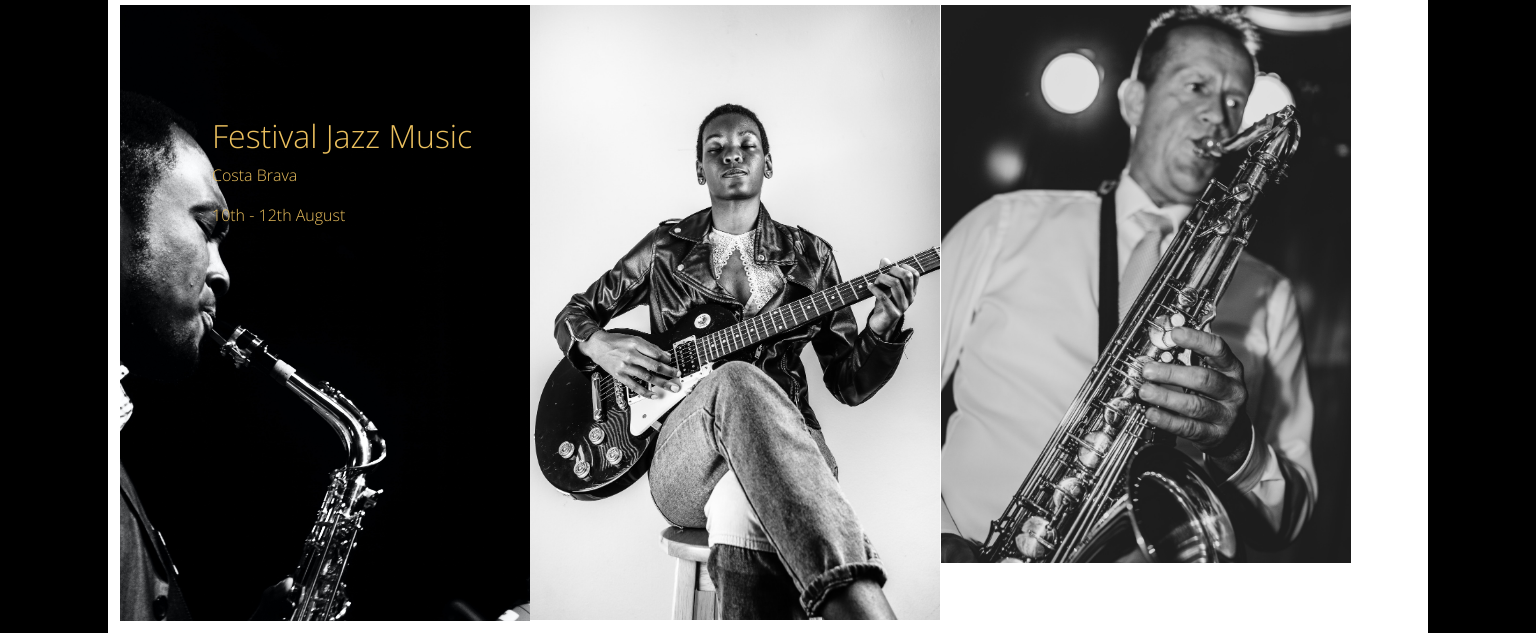
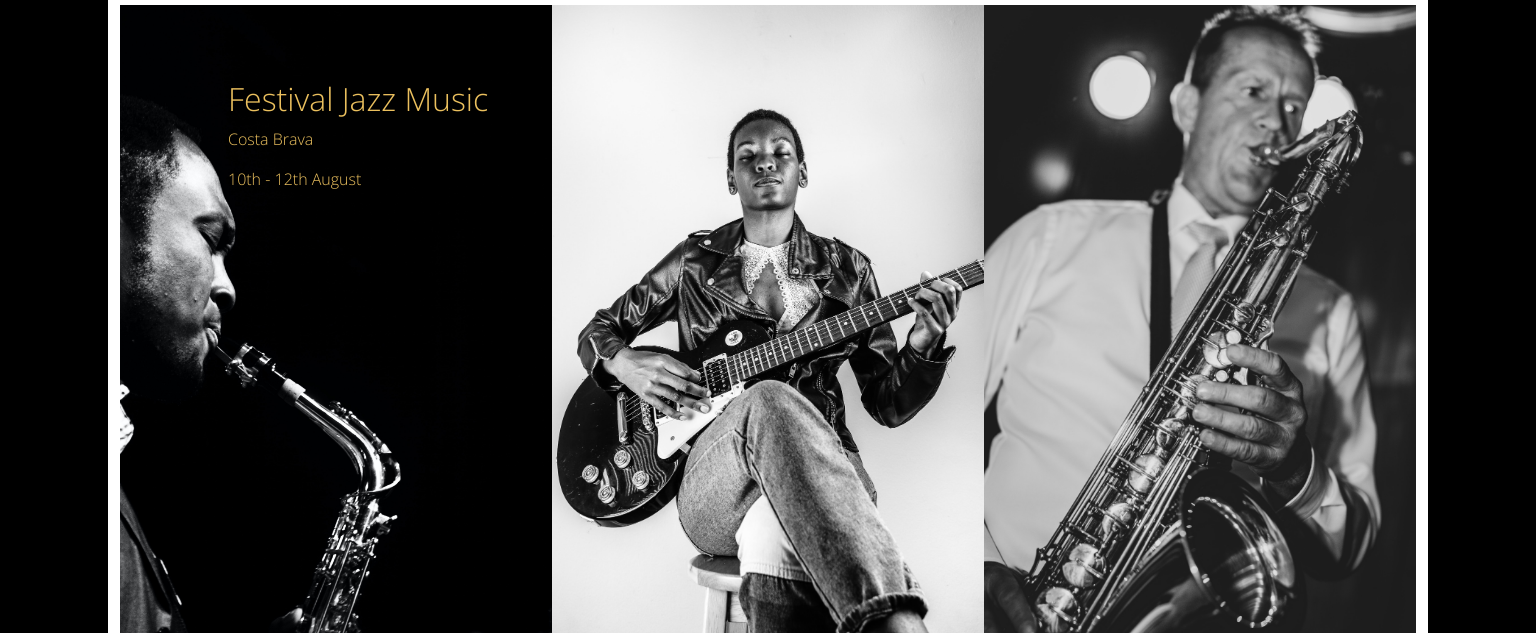
Before and after one commit to uly081219/festival-jazz, a website built with Parcel: page src/index.html in a window 1536 px wide. Shown: the part 73-706 px from the top of the page. Built offline with nearby package versions, Linux system fonts and the light colour scheme.

Commit message:
festival jazz project

```diff
--- a/src/assets/styles/layouts/_home.scss
+++ b/src/assets/styles/layouts/_home.scss
@@ -50,7 +50,7 @@ https://www.mowomo.com/supports-que-es-y-por-que-es-tan-maravilloso/
   }
 
   @media (min-width: 1320px) {
-    width: 410px;
+    width: 432px;
   }
 }
 
@@ -63,6 +63,10 @@ https://www.mowomo.com/supports-que-es-y-por-que-es-tan-maravilloso/
 
   @media (min-width: 992px) {
     height: 558px;
+  }
+
+  @media (min-width: 1320px) {
+    height: 648px;
   }
 }
 
@@ -80,4 +84,9 @@ https://www.mowomo.com/supports-que-es-y-por-que-es-tan-maravilloso/
     top: -520px;
     left: 92px;
   }
+
+  @media (min-width: 1320px) {
+    top: -590px;
+    left: 108px;
+  }
 }
```
